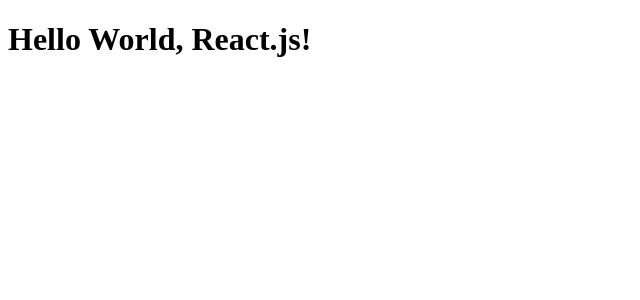
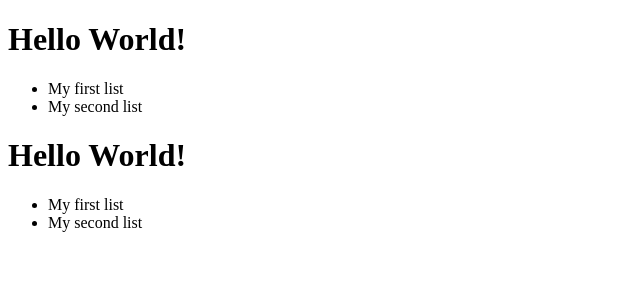
Before and after one commit to Savchhenko/Memorizing-words-app, a React (Create React App) app: page / in a window 1280 px wide. Shown: the top 300 px of the page, without its empty margins (0-640 px from the left). Built offline with nearby package versions, Linux system fonts and the light colour scheme.

Commit message:
creating of React's elements and components

```diff
--- a/src/index.js
+++ b/src/index.js
@@ -1,22 +1,39 @@
 import React from 'react';
-import ReactDOM from 'react-dom';
-
-// создадим react-элемент:
-// 1ый аргумент - элемент, который хотим отобразить
-// 2ой аргумент - свойства этого h1 элемента (его данные/props)
-// 3ий аргумент - значение элемента
+import ReactDom from 'react-dom';
 
 // const el = React.createElement(
-//   'h1',
-//   null,
-//   'Hello World, React.js!',
+//     'h1', //элемент, который ъотим отобразить
+//     null, //свойства данного элемента
+//     'Hello World' //хначение элемента
 // );
 
-const el = <h1>Hello World, React.js!</h1> // JSX
-//JSX компилируется babel'ем в скрипт, который приведен выше
+// const el = (
+//     <>
+//         <h1>Hello World</h1>
+//     </>
+// );
 
-//покажем этот элемент на странице с помощью библиотеки ReactDOM:
-// 1ый аргумент - это сам элемент, который хотим показать
-// 2ой аргумент - место, где хотим его отобразить
+//чтобы создать компонент, достаточно создать функцию, которая возвращает реакт-элемент:
+const AppList = () => {
+    return  (
+        <ul>
+            <li>My first list</li>
+            <li>My second list</li>
+        </ul>
+    );
+}
 
-ReactDOM.render(el, document.getElementById('root'));
+const AppHeader = () => <h1>Hello World!</h1>;
+
+const App = () => {
+    return (
+        <>
+            <AppHeader />
+            <AppList />
+            <AppHeader />
+            <AppList />
+        </>
+    );
+}
+
+ReactDom.render(<App />, document.getElementById('root'));
```
